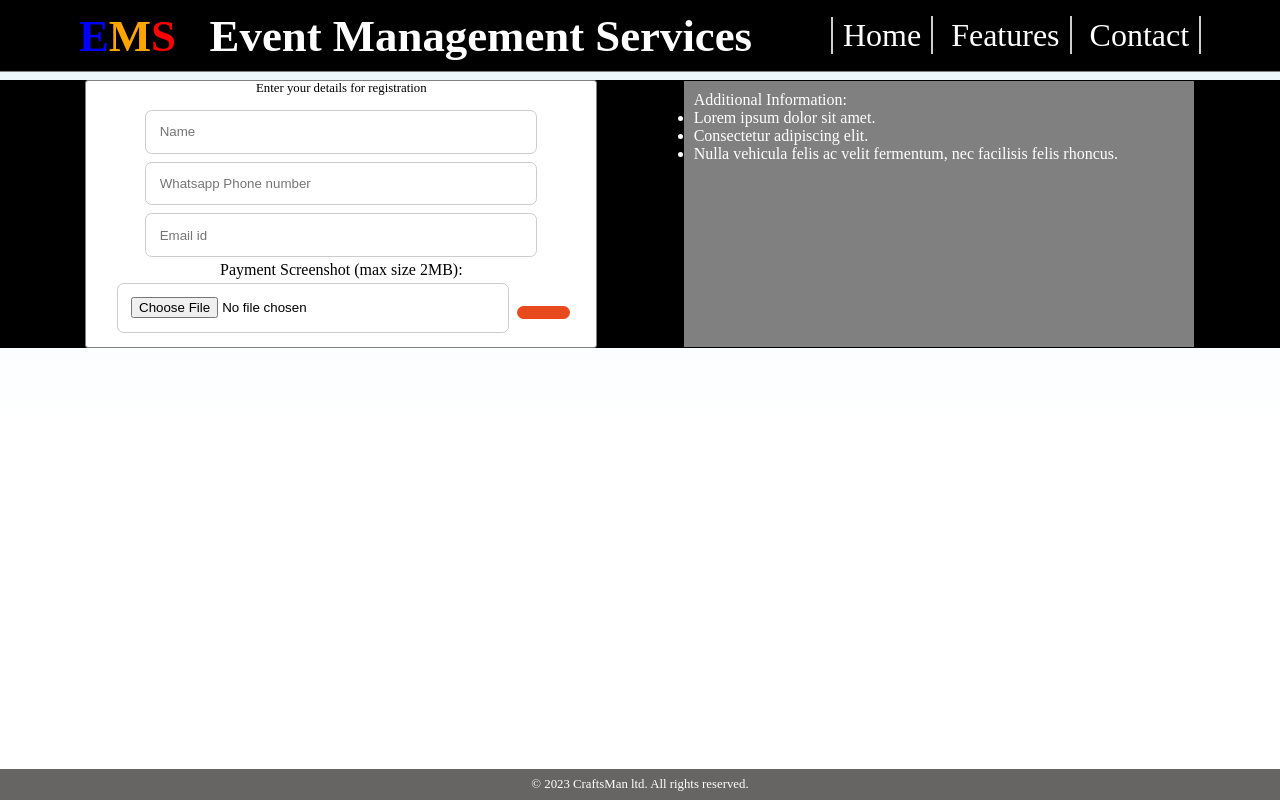
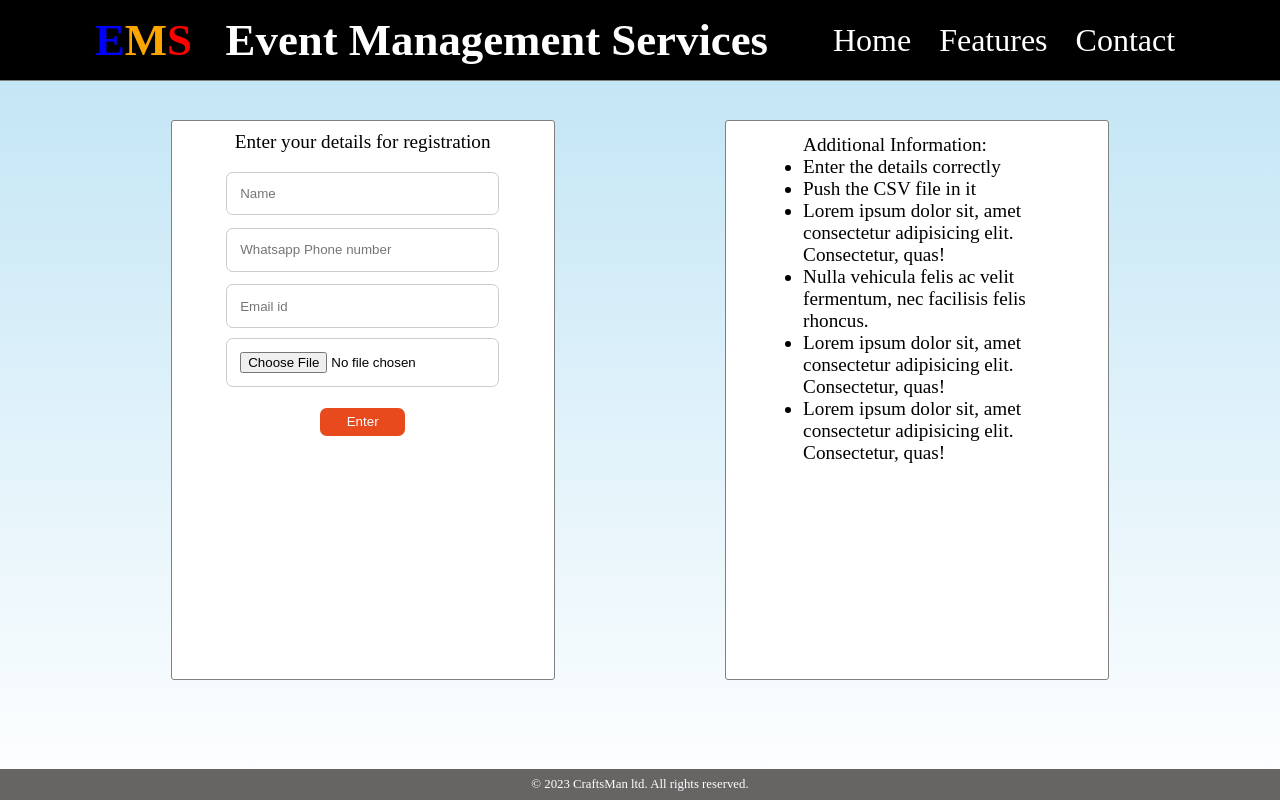
Before and after one commit to kshitijgupta0707/EMS, a plain HTML site: page register.html in a window 1280 px wide. Drawn offline with Linux system fonts and the light colour scheme.

Commit message:
created features file

```diff
--- a/featurestyle.css
+++ b/featurestyle.css
@@ -13,6 +13,7 @@
     align-items: center;
     justify-content: center;
     z-index: 0;
+    /* min-height: 100vh; */
 }
 
 .footer {
@@ -20,14 +21,14 @@
     background-color: rgb(103, 100, 100);
     text-align: center;
     padding: 1vh;
-    position: sticky;
+    position: fixed;
     bottom: 0;
     color: white;
     font-size: 2.4vh;
 }
 
 .header {
-    /* height: 9vh; */
+    height: 9%;
     width: 100%;
     background-color: black;
     color: white;
@@ -36,8 +37,10 @@
     align-items: center;
     font-size: 4vh;
     border-bottom: 1px solid grey;
-    position: sticky;
+    position: fixed;
     top: 0;
+    padding: 1vh;
+    /* z-index: 0; */
 }
 
 .heading {
@@ -49,17 +52,11 @@
     font-weight: bold;
 }
 
-.nav {
-    border-left: 2px solid #ccc;
-}
-
 .nav-features {
     padding: 1px 10px;
     font-size: 1em;
     text-decoration: none;
     color: white;
-    border-right: 2px solid #ccc;
-
 }
 
 
@@ -99,17 +96,18 @@ a:hover {
     z-index: -1;
     border-radius: 50%;
 }
-.box
-   {
-    margin-top: 14vh;
-    padding: 2vh;
-    /* text-align: center;  */
+
+.box {
+        max-height: 1000px;
+    margin-top: 30%;
+    /* margin-bottom: 10%; */
     width: 90%;
+    /* height: 50%; */
+    text-align: center;
     /* border: 1px solid black; */
-    margin-bottom: 10vh;
-   }
-   .service-feature
-   {
+}
+
+.service-feature {
 
     width: 80%;
     background-color: rgba(255, 255, 255, 0.4);
@@ -119,15 +117,15 @@ a:hover {
     border: 1px solid black;
     padding: 3% 8%;
     margin: 10px auto;
-   }
-   .subHead
-   {
+}
+
+.subHead {
     font-size: 4vh;
     text-align: left;
-     margin-bottom: 1vh;
-   }
-   .service-feature:hover
-   {
+    margin-bottom: 1vh;
+}
+
+.service-feature:hover {
     box-shadow: 0 0 10px black;
-    transform: scale(1.01,1.01);
-   }
+    transform: scale(1.01, 1.01);
+}
--- a/register.html
+++ b/register.html
@@ -25,7 +25,8 @@
             /* background-position: center; */
             /* opacity: 0.8;     */
             /* background-image: linear-gradient(to bottom, rgb(255, 0, 0), white); */
-            background-image: linear-gradient(to bottom, rgba(189, 227, 244, 0.365), white);
+            background-image: linear-gradient(to bottom, rgb(189, 227, 244), white);
+
             position: relative;
             justify-content: center;
             align-items: center;
@@ -54,6 +55,8 @@
             align-items: center;
             font-size: 4vh;
             border-bottom: 1px solid grey;
+            padding: 5vh;
+
 
         }
 
@@ -65,18 +68,11 @@
             font-size: 2em;
             font-weight: bold;
         }
-
-        .nav {
-            border-left: 2px solid #ccc;
-        }
-
         .nav-features {
             padding: 1px 10px;
             font-size: 1em;
             text-decoration: none;
             color: white;
-            border-right: 2px solid #ccc;
-
         }
 
 
@@ -143,43 +139,58 @@
         }
 
         .main {
-            margin-top: 10vh;
-            margin-bottom: 10vh;
-            background-color: black;
+            margin-top: 15vh;
+            margin-bottom: 15vh;
+            /* background-color: black; */
             width: 100%;
-            height: 70%;
+            height: 70vh;
             display: flex;
             justify-content: space-evenly;
             align-items: center;
+            /* text-align: center; */
         }
-          .details {
-            width: 40%;
-            height: 75 vh;
+
+        .details {
+            width: 30%;
+            height: 100%;
             background-color: white;
-            /* align-self: center; */
-            /* margin: 4vh auto; */
+
             border-radius: 3px;
             border: 1px solid grey;
             text-align: center;
+            padding: 10px;
+            font-size: 3vw;
+
+
 
         }
 
 
-        .info
-        {
-            width: 40%;
-            color: white;
-            background-color: grey;
-            border: 1px solid black;
-            /* margin: 10px; */
-            padding: 10px;
+        .info {
+            height: 100%;
+            width: 30%;
+            background-color: white;
+            border-radius: 3px;
+            border: 1px solid grey;
+            padding: 1% 6%;
             align-self: stretch;
+            font-size: 1.5vw;
 
+
+
+        }
+
+        .info:hover,
+        .details:hover {
+            box-shadow: 0 0 10px black;
         }
 
 
 
-        /* home page */
+        /* register */
+        .registerr {
+            font-size: 1.5vw;
+        }
     </style>
 </head>
 
@@ -200,22 +211,25 @@
         </div>
         <div class="main">
             <div class="details">
-                <div class="create">Enter your details for registration</div>
+                <div class="registerr">Enter your details for registration</div>
                 <form id="form">
                     <input required type="text" placeholder="Name"> <br>
                     <input required type="number" placeholder="Whatsapp Phone number"> <br>
                     <input required type="emal" placeholder="Email id"> <br>
-                    <label for="payment_screenshot">Payment Screenshot (max size 2MB):</label>
-                    <input type="file" id="payment_screenshot" name="payment_screenshot" accept="image/*">
-                    <button type="submit" value="Submit">
+                    <input placeholder="CSV file" required type="file" name="file" id="file" accept=".csv">
+                    <button type="submit"> Enter</button>
                 </form>
             </div>
             <div class="info">
                 <p>Additional Information:</p>
                 <ul>
-                    <li>Lorem ipsum dolor sit amet.</li>
-                    <li>Consectetur adipiscing elit.</li>
+                    <li>Enter the details correctly</li>
+                    <li> Push the CSV file in it</li>
+                    <li>Lorem ipsum dolor sit, amet consectetur adipisicing elit. Consectetur, quas!</li>
                     <li>Nulla vehicula felis ac velit fermentum, nec facilisis felis rhoncus.</li>
+                    <li>Lorem ipsum dolor sit, amet consectetur adipisicing elit. Consectetur, quas!</li>
+                    <li>Lorem ipsum dolor sit, amet consectetur adipisicing elit. Consectetur, quas!</li>
+
                 </ul>
             </div>
         </div>
--- a/styles.css
+++ b/styles.css
@@ -42,6 +42,7 @@ background-image: linear-gradient(to bottom, rgb(189, 227, 244), white);
     align-items: center;
     font-size: 4vh;
     border-bottom: 1px solid grey;
+    padding: 5vh;
 
 }
 
@@ -52,16 +53,13 @@ background-image: linear-gradient(to bottom, rgb(189, 227, 244), white);
     font-size: 2em;
     font-weight: bold;
 }
-.nav{
-    border-left: 2px solid #ccc;
-}
+
 
 .nav-features {
     padding: 1px 10px;
     font-size: 1em;
     text-decoration: none;
     color: white;
-   border-right: 2px solid #ccc;
 
 }
 
@@ -111,7 +109,7 @@ input {
 
     padding: 3px;
     font-weight: 500;
-    font-size: 1.2em;
+    font-size: 1.2rem;
 }
 
 .create {
@@ -119,10 +117,10 @@ input {
 }
 
 button {
-    padding: 0.5em 2em;
-    margin-top: 0.8em;
+    padding: 0.5rem 2rem;
+    margin-top: 0.8rem;
     background-color: #e8491d;
-    border-radius: 0.5em;
+    border-radius: 0.5rem;
     cursor: pointer;
     border: 0;
     color: #fff;
@@ -161,20 +159,20 @@ a:hover{
    .h1
    {
 
-    margin-top: 20vh;
-    font-size: 2em;
+    margin-top: 6rem;
+    font-size: 2rem;
     font-weight: bold ;
    }
    .h2
    {
-        margin: 20px;
-        font-size: 1em;
+        margin: 0.7rem;
+        font-size: 1rem;
    }
    .getstarted
    {
     background-color: red;
-    padding: 1em 2em;
-    border-radius: 1em;
+    padding: 1rem 2rem;
+    border-radius: 1rem;
     color: white;
     text-decoration: none;
 
```
Also changed, not shown: contact.html (+12 -16 lines), features.html (+2 -4 lines), index.html (+0 -1 lines), signup.html (+12 -14 lines).
